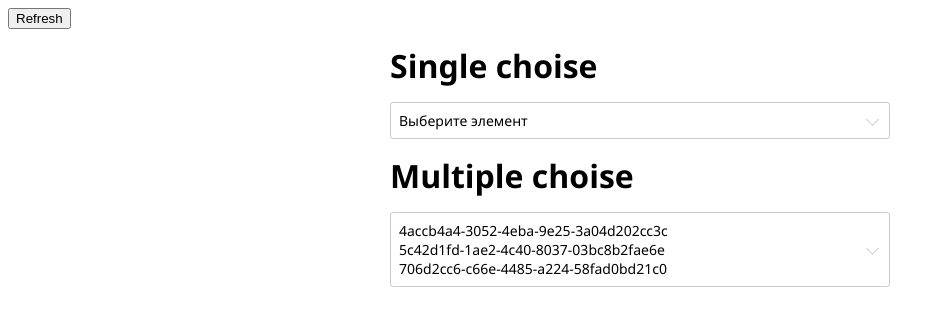
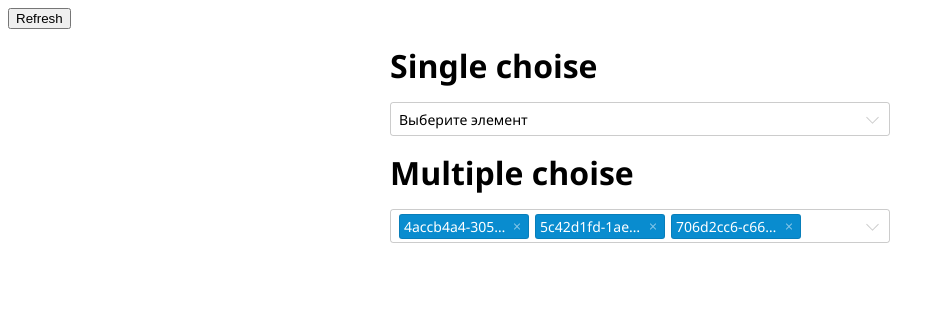
Before and after one commit to crpmnj/ng-dropdown, an Angular app: page / in a window 1280 px wide. Shown: the top 326 px of the page, without its empty margins (0-945 px from the left). Built offline with nearby package versions, Linux system fonts and the light colour scheme.

Commit message:
make badge style

```diff
--- a/src/app/components/dropdown/dropdown.component.html
+++ b/src/app/components/dropdown/dropdown.component.html
@@ -1,6 +1,6 @@
 <ng-template #defaultPlaceholder>{{ config.placeholder }}</ng-template>
 <ng-template #defaultTitle let-selected>{{ selected }}</ng-template>
-<ng-template #defaultBadge let-selected>{{ selected }}</ng-template>
+<ng-template #defaultBadge let-badge>{{ badge }}</ng-template>
 <ng-template #defaultOption let-item>{{ item }}</ng-template>
 
 <div class="dropdown" (clickOutside)="Close($event)" [ngClass]="{ open: _open }">
@@ -18,8 +18,9 @@
         <ng-template [ngTemplateOutlet]="Template('placeholder') || defaultPlaceholder"></ng-template>
       </div>
       <div class="badges">
-        <div class="badge" *ngFor="let item of SelectedItems | limit: config.badgeLimit">
-          <ng-template [ngTemplateOutlet]="Template(item.templateName, 'badge', 'option') || defaultBadge" [ngTemplateOutletContext]="{ $implicit: item.data }"></ng-template>
+        <div class="badge" *ngFor="let item of SelectedItems | limit: config.badgeLimit; let last = last" [ngStyle]="{ 'max-width': config.badge_width }">
+          <span><ng-template [ngTemplateOutlet]="Template(item.templateName, 'badge', 'option') || defaultBadge" [ngTemplateOutletContext]="{ $implicit: item.data }"></ng-template></span>
+          <div class="remove" (click)="Select(item.key)"></div>
         </div>
         <div class="limit_badge" *ngIf="SelectedCount > config.badgeLimit">+{{ SelectedCount - config.badgeLimit }}</div>
       </div>
--- a/src/app/components/dropdown/dropdown.component.scss
+++ b/src/app/components/dropdown/dropdown.component.scss
@@ -1,6 +1,8 @@
 $color-gray: rgba(0,0,0,.2);
+$color-light_blue: rgb(9, 140, 207);
 
 .dropdown {
+    font-size: 14px;
     position: relative;
     &.open {
         .dropdown-manage {
@@ -18,10 +20,12 @@ $color-gray: rgba(0,0,0,.2);
 }
 
 .dropdown-manage {
+    align-items: center;
     border-radius: 3px;
     border: 1px solid $color-gray;
     display: flex;
-    padding: 8px 32px 8px 8px;
+    height: 2rem;
+    padding: 0 32px 0 8px;
     position: relative;
     & > div {
         flex: 1;
@@ -65,3 +69,50 @@ $color-gray: rgba(0,0,0,.2);
     width: 100%;
     z-index: 10;
 }
+
+.badges {
+    align-items: center;
+    display: flex;
+    .badge {
+        align-items: center;
+        background-color: $color-light_blue;
+        border-radius: 3px;
+        border: 1px solid rgba(0,0,0,.1);
+        color: white;
+        display: flex;
+        margin-left: 6px;
+        padding: 2px 4px;
+        &:first-of-type {
+            margin-left: 0;
+        }
+        span {
+            overflow: hidden;
+            text-overflow: ellipsis;
+            white-space: nowrap;
+        }
+        .remove {
+            cursor: pointer;
+            margin: 0 1px 0 3px;
+            opacity: .5;
+            padding: 6px;
+            position: relative;
+            &:hover {
+                opacity: 1;
+            }
+            &:after, &:before {
+                background-color: white;
+                content: '';
+                height: 1px;
+                position: absolute;
+                right: 2px;
+                width: 8px;
+            }
+            &:after {
+                transform: rotate(45deg);
+            }
+            &:before {
+                transform: rotate(-45deg);
+            }
+        }
+    }
+}
--- a/src/app/config/config.interface.ts
+++ b/src/app/config/config.interface.ts
@@ -11,4 +11,6 @@ export interface DropdownConfig {
     groupBy?: Function;
     searchBy?: Function;
 
+    badge_width?: string;
+
 }
--- a/src/app/config/default.config.ts
+++ b/src/app/config/default.config.ts
@@ -2,6 +2,8 @@ import { DropdownConfig } from './config.interface';
 
 export const DefaultConfig: DropdownConfig = {
 
-  placeholder: 'Выберите элемент'
+  placeholder: 'Выберите элемент',
+
+  badge_width: '120px',
 
 };
```
